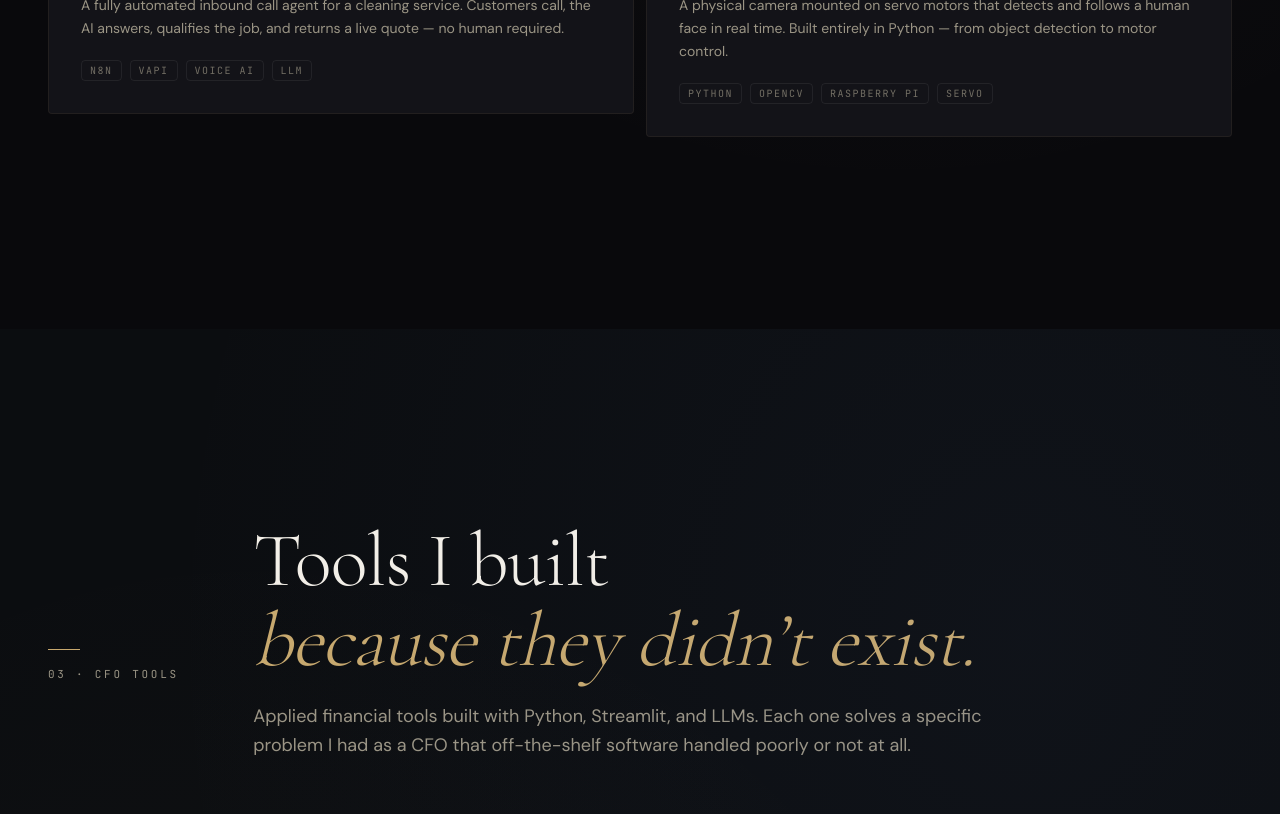
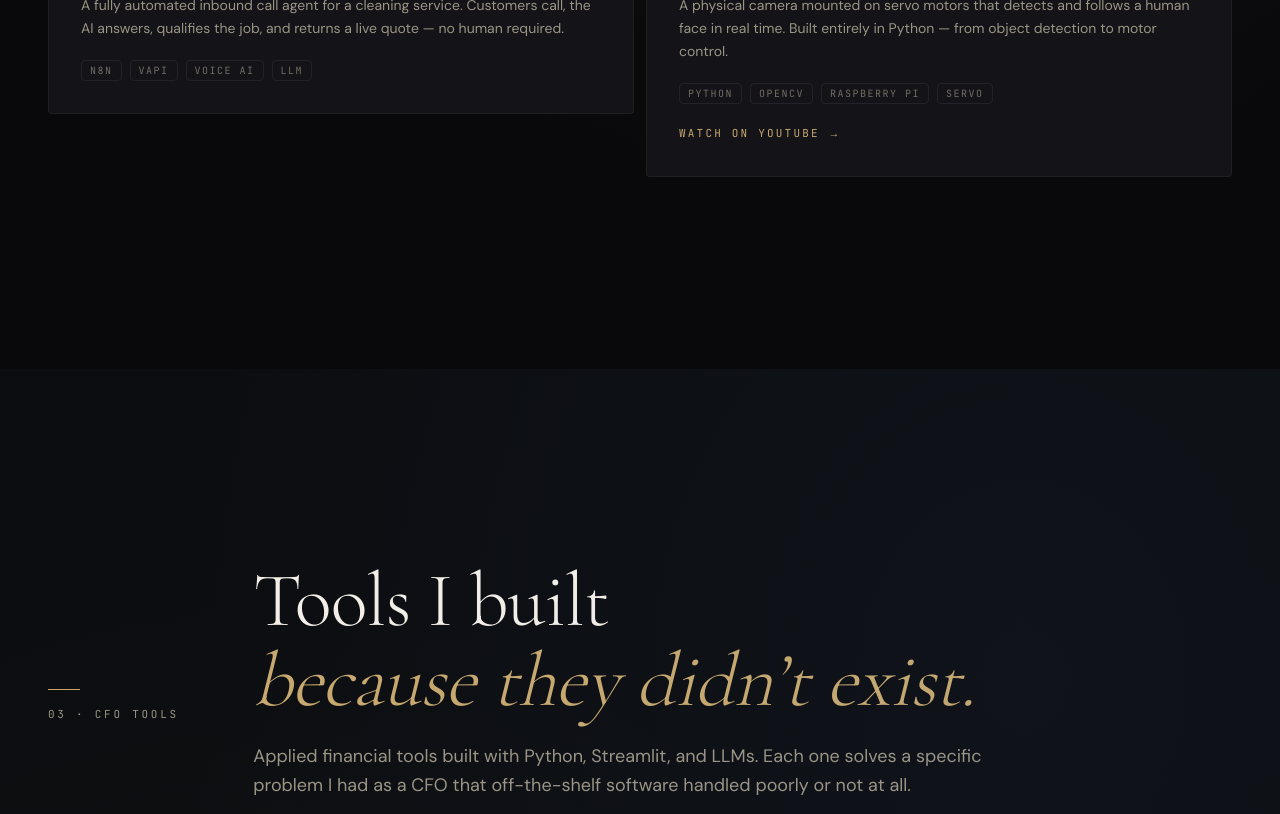
Before and after one commit to NowakR77/robert-nowak-site, a Next.js app: page / in a window 1280 px wide. Shown: the part 4560-5374 px from the top of the page. Built offline with nearby package versions, Linux system fonts and the light colour scheme.

Commit message:
Add YouTube link to Face-Tracking Camera project card

```diff
--- a/components/sections/ai-projects.tsx
+++ b/components/sections/ai-projects.tsx
@@ -43,6 +43,8 @@ const projects = [
     tags: ["Python", "OpenCV", "Raspberry Pi", "Servo"],
     status: "Built",
     statusColor: "accent" as const,
+    href: "https://www.youtube.com/watch?v=xHK-wv2JG18&list=LL&index=55&t=16s",
+    linkLabel: "Watch on YouTube →",
   },
 ]
 
```
